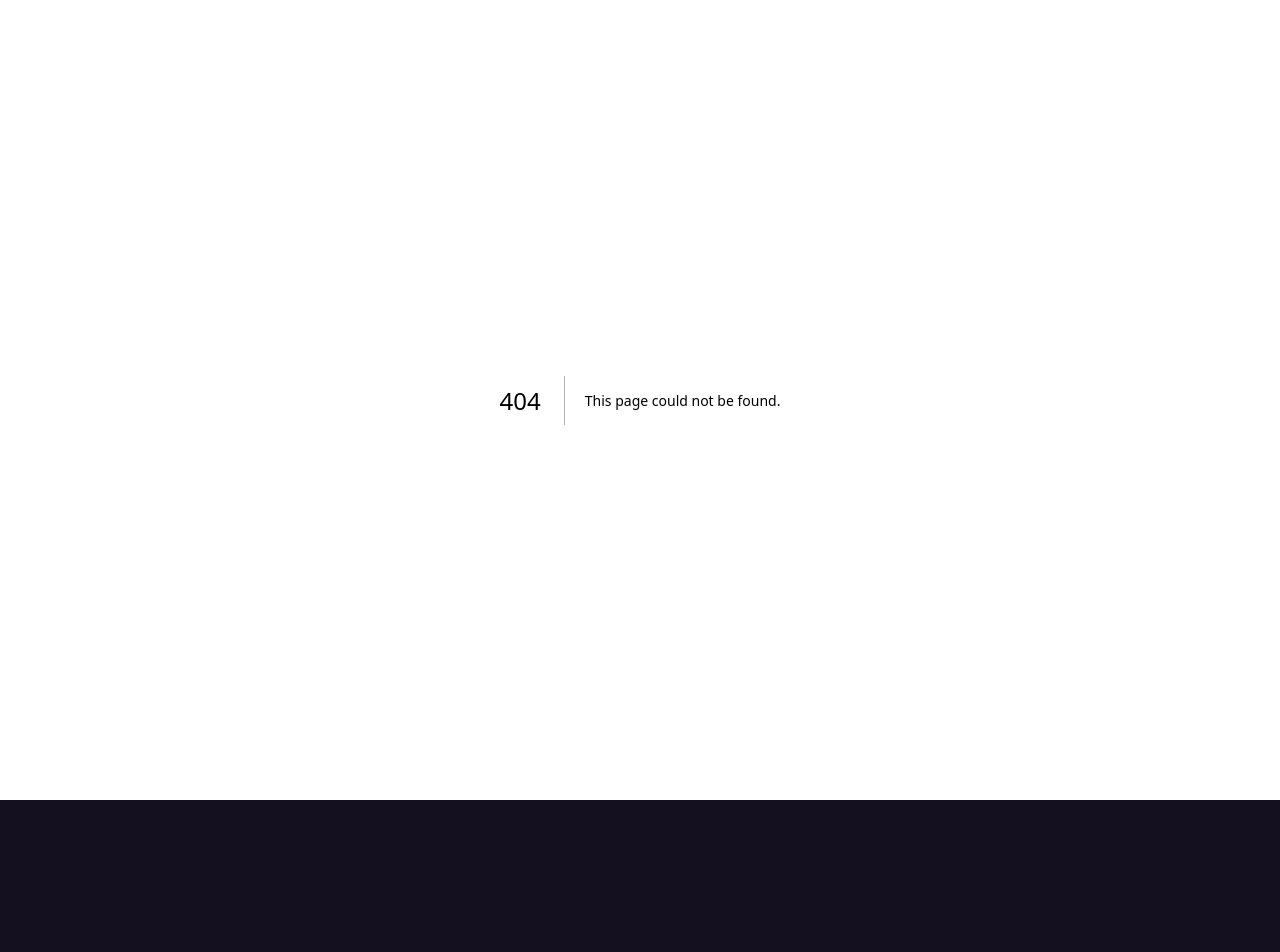
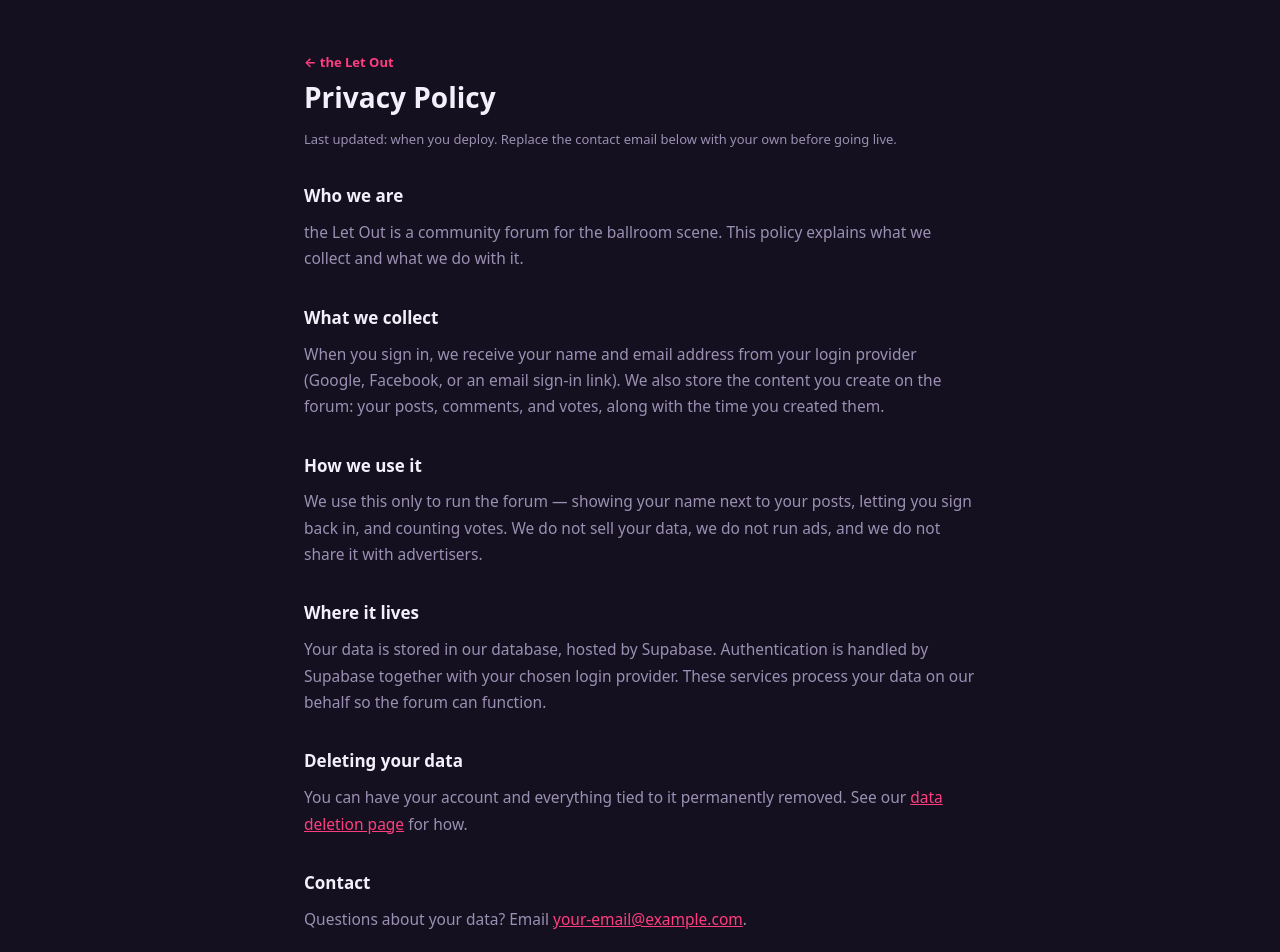
Before and after one commit to johnjamesmarshalljr/the-let-out, a Next.js app: page /privacy in a window 1280 px wide. Before the commit this address had no page. Shown: the top 952 px of the page. Before the commit the page ends 800 px from the top, so only its background shows below. Built offline with nearby package versions, Linux system fonts and the light colour scheme.

Commit message:
add privacy + data deletion pages

```diff
--- /dev/null
+++ b/app/privacy/page.js
@@ -0,0 +1,66 @@
+const C = {
+  ink: "#14101f",
+  text: "#f4f0fb",
+  muted: "#9a90b3",
+  magenta: "#ff3d7f",
+  border: "#322749",
+};
+
+export const metadata = {
+  title: "Privacy Policy — the Let Out",
+};
+
+const wrap = {
+  maxWidth: 720,
+  margin: "0 auto",
+  padding: "48px 24px 80px",
+  color: C.text,
+  lineHeight: 1.7,
+  fontSize: 15.5,
+};
+const h1 = { fontSize: 28, fontWeight: 900, margin: "0 0 6px" };
+const h2 = { fontSize: 17, fontWeight: 800, margin: "32px 0 8px", color: C.text };
+const p = { color: C.muted, margin: "0 0 12px" };
+const a = { color: C.magenta };
+
+export default function Privacy() {
+  return (
+    <div style={wrap}>
+      <a href="/" style={{ ...a, fontSize: 13, fontWeight: 700, textDecoration: "none" }}>← the Let Out</a>
+      <h1 style={h1}>Privacy Policy</h1>
+      <p style={{ ...p, fontSize: 13 }}>Last updated: when you deploy. Replace the contact email below with your own before going live.</p>
+
+      <h2 style={h2}>Who we are</h2>
+      <p style={p}>the Let Out is a community forum for the ballroom scene. This policy explains what we collect and what we do with it.</p>
+
+      <h2 style={h2}>What we collect</h2>
+      <p style={p}>
+        When you sign in, we receive your name and email address from your login provider (Google, Facebook, or an email sign-in link).
+        We also store the content you create on the forum: your posts, comments, and votes, along with the time you created them.
+      </p>
+
+      <h2 style={h2}>How we use it</h2>
+      <p style={p}>
+        We use this only to run the forum — showing your name next to your posts, letting you sign back in, and counting votes.
+        We do not sell your data, we do not run ads, and we do not share it with advertisers.
+      </p>
+
+      <h2 style={h2}>Where it lives</h2>
+      <p style={p}>
+        Your data is stored in our database, hosted by Supabase. Authentication is handled by Supabase together with your chosen
+        login provider. These services process your data on our behalf so the forum can function.
+      </p>
+
+      <h2 style={h2}>Deleting your data</h2>
+      <p style={p}>
+        You can have your account and everything tied to it permanently removed. See our{" "}
+        <a href="/data-deletion" style={a}>data deletion page</a> for how.
+      </p>
+
+      <h2 style={h2}>Contact</h2>
+      <p style={p}>
+        Questions about your data? Email <a href="mailto:your-email@example.com" style={a}>your-email@example.com</a>.
+      </p>
+    </div>
+  );
+}
```
Also changed, not shown: app/data-deletion/page.js (added, +51 -0 lines).
